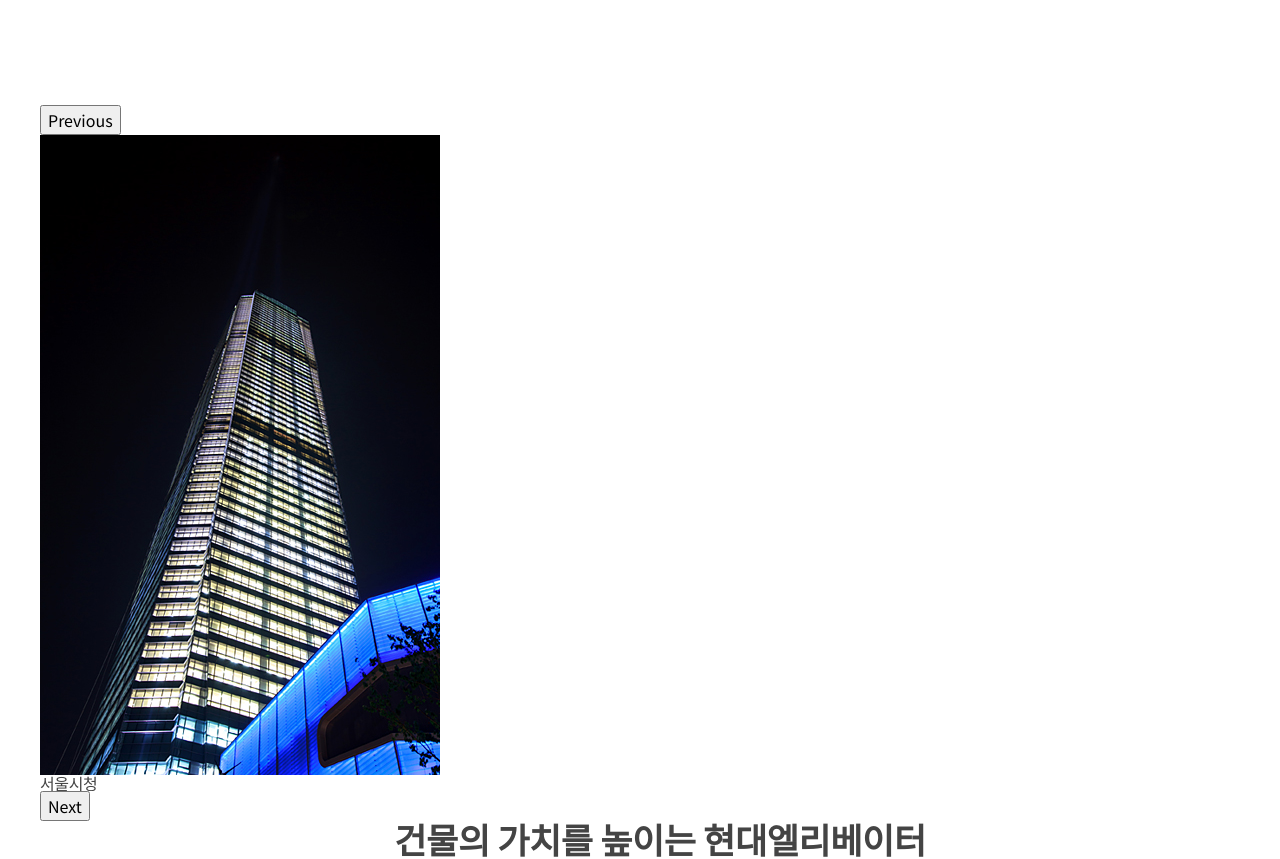
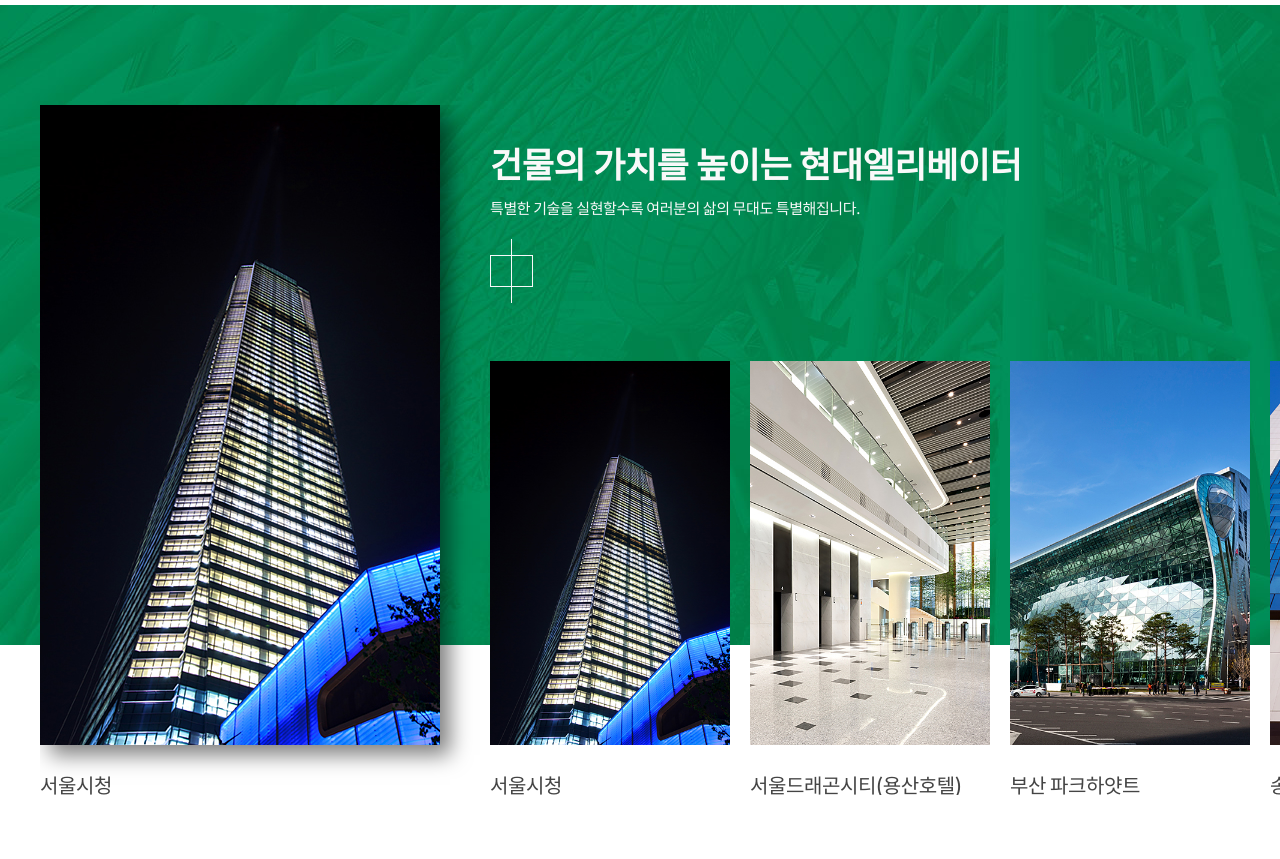
Before and after one commit to syuulee/HDE_web_react, a React (Create React App) app: page / in a window 1280 px wide. Shown: the part 1780-2639 px from the top of the page. Built offline with nearby package versions, Linux system fonts and the light colour scheme; some icons are missing.

Commit message:
2022.09.14.

```diff
--- a/src/App.css
+++ b/src/App.css
@@ -432,9 +432,84 @@
   word-break: keep-all;
 }
 
-.Portpolio {}
+.Portpolio {
+  background: url(../public/assets/images/section1_bg.jpg)repeat-x;
+}
+
+.Portpolio h2 {
+  padding: 40px 0 0 0;
+  color: var(--lc);
+  text-align: left;
+}
+
+.Portpolio p {
+  color: var(--lc);
+  text-align: left
+}
+
+.Portpolio .arrows {
+  display: inline-block;
+  align-self: flex-start;
+  border: 1px solid var(--lc);
+  color: var(--lc);
+  font-size: 0;
+}
+
+.Portpolio .arrows i {
+  padding: 10px;
+  font-size: 30px;
+}
+
+.Portpolio .arrows i~i {
+  border-left: 1px solid var(--lc);
+}
 
 .Portpolio .container {
+  display: flex;
   width: calc(1200px + (100% - 1200px) / 2);
   margin: 0 0 0 auto;
 }
+
+.Portpolio .container>div {
+  min-width: 0;
+}
+
+.Portpolio .container .left {
+  width: 450px;
+}
+
+.Portpolio .container .right {
+  flex: 1;
+}
+
+.Portpolio .right {
+  display: flex;
+  flex-direction: column;
+}
+
+.Portpolio .right .slide {
+  overflow: hidden;
+  margin: auto 0 0 0;
+}
+
+.Portpolio .right_slide {
+  width: 1300px;
+}
+
+.Portpolio .right_slide figure {
+  padding: 0 20px 0 0;
+}
+
+.Portpolio .box {
+  margin: 0 0 30px 0;
+}
+
+.Portpolio .des {
+  font-size: 20px;
+  font-weight: 500;
+}
+
+.Portpolio .left .box {
+  width: 400px;
+  box-shadow: 10px 10px 20px rgba(0, 0, 0, 0.5);
+}
--- a/src/component/Portpolio.js
+++ b/src/component/Portpolio.js
@@ -1,3 +1,4 @@
+import { useEffect, useRef, useState } from "react";
 import Slider from "react-slick";
 import "slick-carousel/slick/slick.css";
 
@@ -12,14 +13,41 @@ const PTF = [
     { id: 8, title: "송도 G타워" },
     { id: 9, title: "부산 파크하얏트" },
 ]
+const NPTF = [
+    { id: 2, title: "서울드래곤시티(용산호텔)" },
+    { id: 3, title: "부산 파크하얏트" },
+    { id: 4, title: "송도 G타워" },
+    { id: 5, title: "롯데월드몰" },
+    { id: 6, title: "서울시청" },
+    { id: 7, title: "서울드래곤시티(용산호텔)" },
+    { id: 8, title: "송도 G타워" },
+    { id: 9, title: "부산 파크하얏트" },
+    { id: 1, title: "서울시청" },
+]
 
 const Portpolio = () => {
+    const LS = useRef();
+    const RS = useRef();
+
+    const [LSS, setLSS] = useState();
+    const [RSS, setRSS] = useState();
+
+    useEffect(() => {
+        setLSS(LS.current)
+        setRSS(RS.current)
+    }, [])
+
     return (
         <section className="Portpolio csc">
             <div className="container">
                 <div className="left">
                     <div className="slide">
-                        <Slider fade={true}>
+                        <Slider
+                            fade={true}
+                            ref={(LS)}
+                            asNavFor={RSS}
+                            arrows={false}
+                        >
                             {
                                 PTF.map(building => {
                                     return (
@@ -42,11 +70,14 @@ const Portpolio = () => {
                     <p>특별한 기술을 실현할수록 여러분의 삶의 무대도 특별해집니다.</p>
 
                     <div className="arrows">
-                        <i className="xi-angle-left"></i>
-                        <i className="xi-angle-right"></i>
+                        <i className="xi-angle-left" onClick={() => LS.current.slickPrev()}></i>
+                        <i className="xi-angle-right" onClick={() => LS.current.slickNext()}></i>
                     </div>
                     <div className="slide">
-                        <Slider fade={true}>
+                        <Slider slidesToShow={5} className="right_slide"
+                            ref={(RS)}
+                            asNavFor={LSS}
+                            arrows={false}>
                             {
                                 PTF.map(building => {
                                     return (
```
